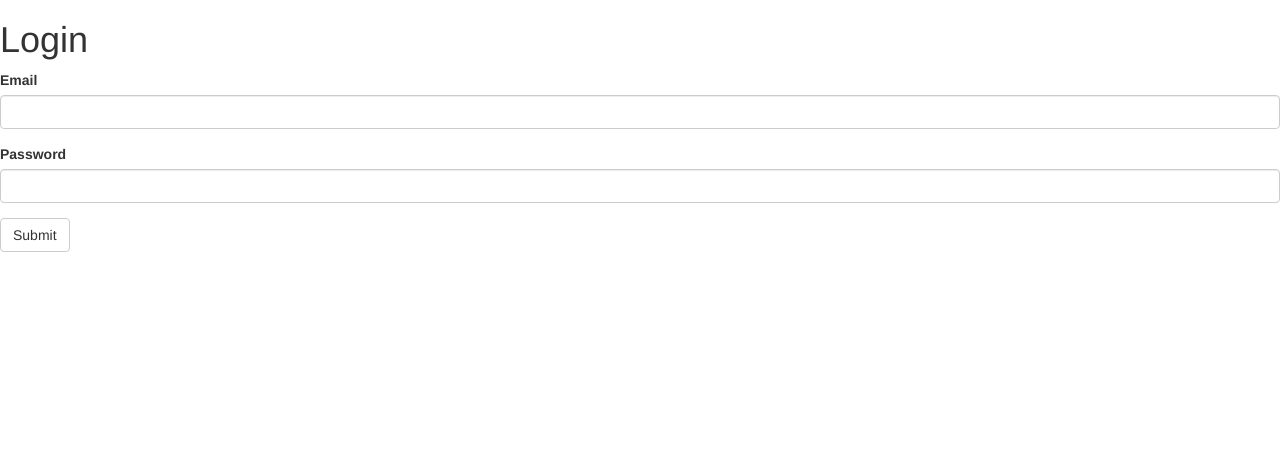
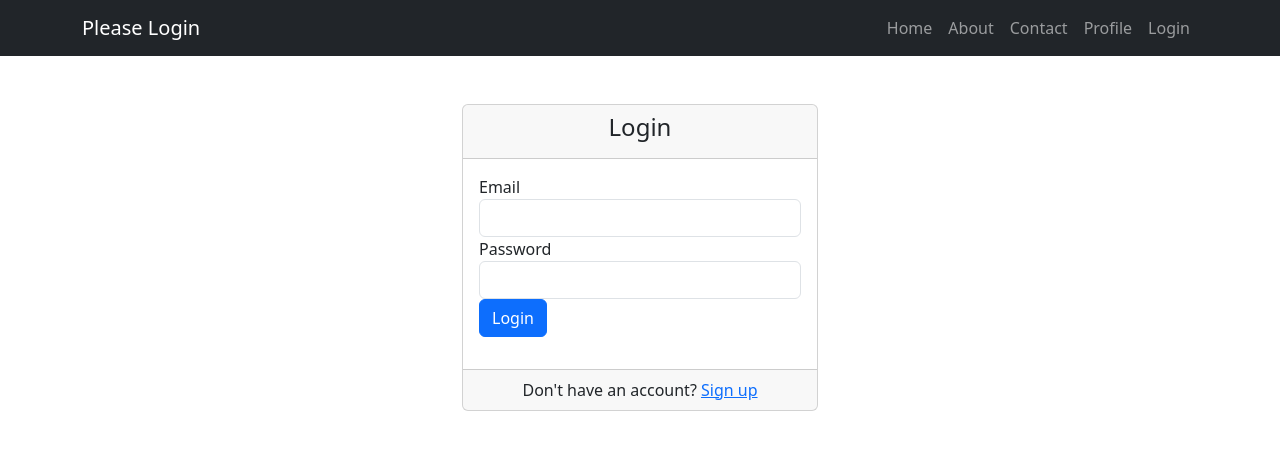
Before and after one commit to pritamgurung97/Adverts-Nepal, a Flask app: page /login in a window 1280 px wide. Shown: the top 450 px of the page. Run offline with Flask 3, Linux system fonts and the light colour scheme; some libraries are stand-ins or nearby versions.

Commit message:
Login, Register and Post-ad UI Change

```diff
--- a/main.py
+++ b/main.py
@@ -59,7 +59,7 @@ class Register_form(FlaskForm):
     email = StringField('Email', validators=[DataRequired()])
     contact_number = IntegerField('Contact Number', validators=[DataRequired()])
     password = PasswordField('Password', validators=[DataRequired()])
-    submit = SubmitField('Register', validators=[DataRequired()])
+    submit = SubmitField('Register')
 
 #Create a Flask_Form to login users.
 class Login_form(FlaskForm):
@@ -120,6 +120,7 @@ def register():
         email = register_form.email.data
         contact_number = register_form.contact_number.data
         hashed_salted_password = generate_password_hash(register_form.password.data,method="pbkdf2:sha256",salt_length=8)
+        print(name)
         user = User.query.filter_by(email=email).first()
         if user:
             flash('The email already exists, please try logging in instead')
@@ -132,7 +133,7 @@ def register():
         login_user(user)
         print(current_user)
         return redirect(url_for('home', logged_in=current_user.is_authenticated))
-    return render_template('register.html', register_form=register_form)
+    return render_template('register.html', form=register_form)
 
 @app.route('/login',methods=['GET','POST'])
 def login():
@@ -151,7 +152,7 @@ def login():
             return redirect(url_for('home'))
         else:
             flash('Password incorrect, please try again with correct credentials.')
-    return render_template('login.html', login_form=login_form, logged_in=current_user.is_authenticated)
+    return render_template('login.html', form=login_form, logged_in=current_user.is_authenticated)
 
 @app.route('/logout')
 def logout():
@@ -172,4 +173,4 @@ def delete_post(post_id):
 
 
 if __name__ == "__main__":
-    app.run(debug=True)
+    app.run(debug=True, port="5001")
--- a/templates/base.html
+++ b/templates/base.html
@@ -11,7 +11,7 @@
     <meta name="description" content="">
     <meta name="author" content="Mark Otto, Jacob Thornton, and Bootstrap contributors">
     <meta name="generator" content="Hugo 0.112.5">
-    <title>Album example · Bootstrap v5.3</title>
+    <title>Adverts-Nepal-By-Pritam-Gurung</title>
 
     <link rel="canonical" href="https://getbootstrap.com/docs/5.3/examples/album/">
 
--- a/templates/login.html
+++ b/templates/login.html
@@ -1,17 +1,33 @@
 {% extends 'base.html' %}
 {% import 'bootstrap/wtf.html' as wtf %}
-
+{% include 'header.html' %}
 
 {% block title %}Login{% endblock %}
 
 {% block content %}
 
-<div class="box">
-	<h1>Login</h1>
-    {% if not logged_in: %}
-      {{ wtf.quick_form(login_form) }}
-    {% endif %}
-
-</div>
+<body>
+  <div class="container">
+    <div class="row justify-content-center">
+      <div class="col-lg-4 col-md-6 col-sm-8">
+        <div class="card mt-5">
+          <div class="card-header text-center">
+            <h4>Login</h4>
+          </div>
+          <div class="card-body">
+            <form method="POST">
+              {{ form.csrf_token }}
+              {{ form.email.label }} {{ form.email(class="form-control") }}
+              {{ form.password.label }} {{ form.password(class="form-control") }}
+              <button type="submit" class="btn btn-primary btn-block">Login</button>
+            </form>
+          </div>
+          <div class="card-footer text-center">
+            Don't have an account? <a href="{{ url_for('register') }}">Sign up</a>
+          </div>
+        </div>
+      </div>
+    </div>
+  </div>
 
 {% endblock %}
```
Also changed, not shown: templates/post.html (+24 -3 lines), templates/register.html (+24 -5 lines), instance/users.db.
